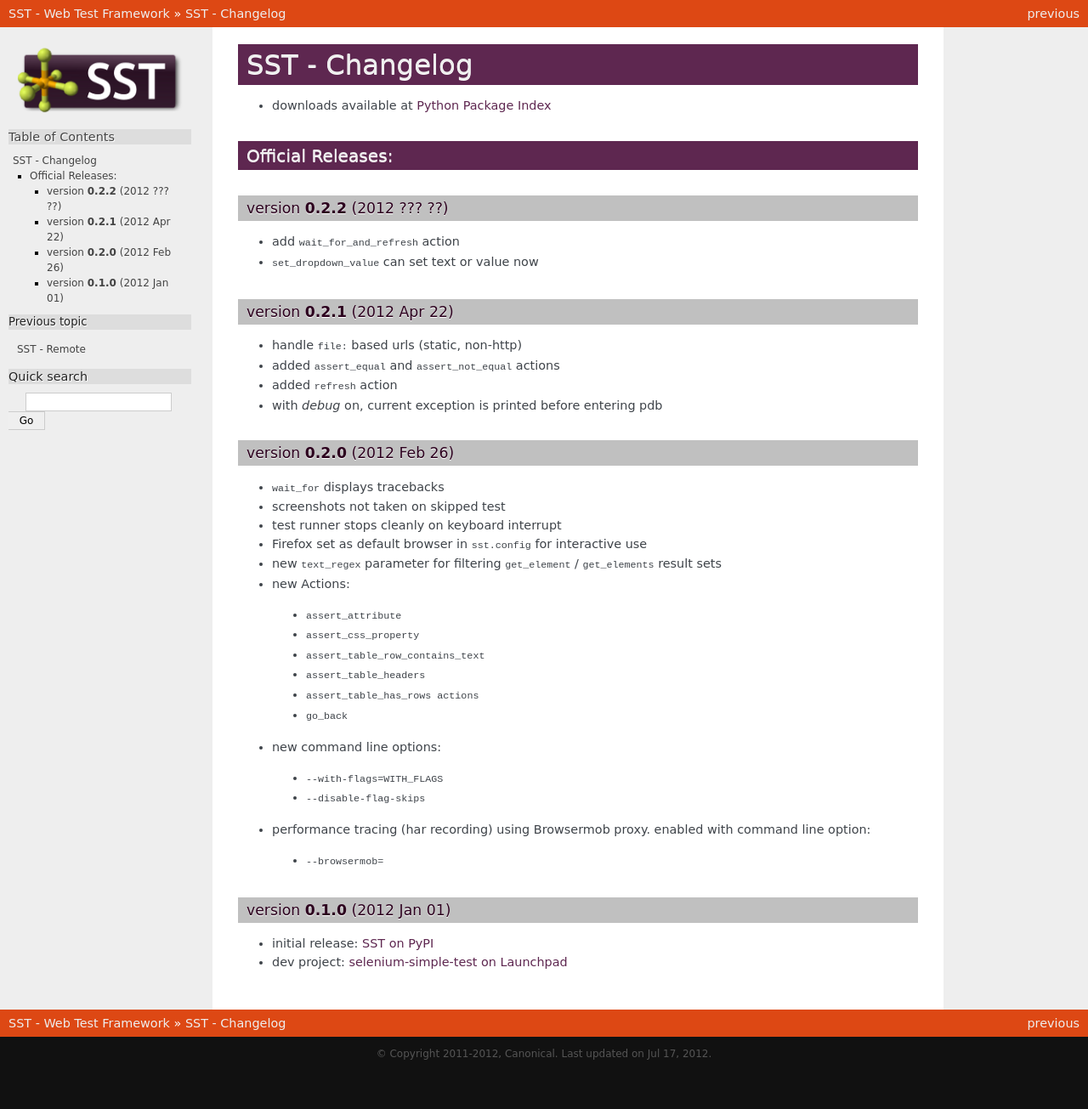
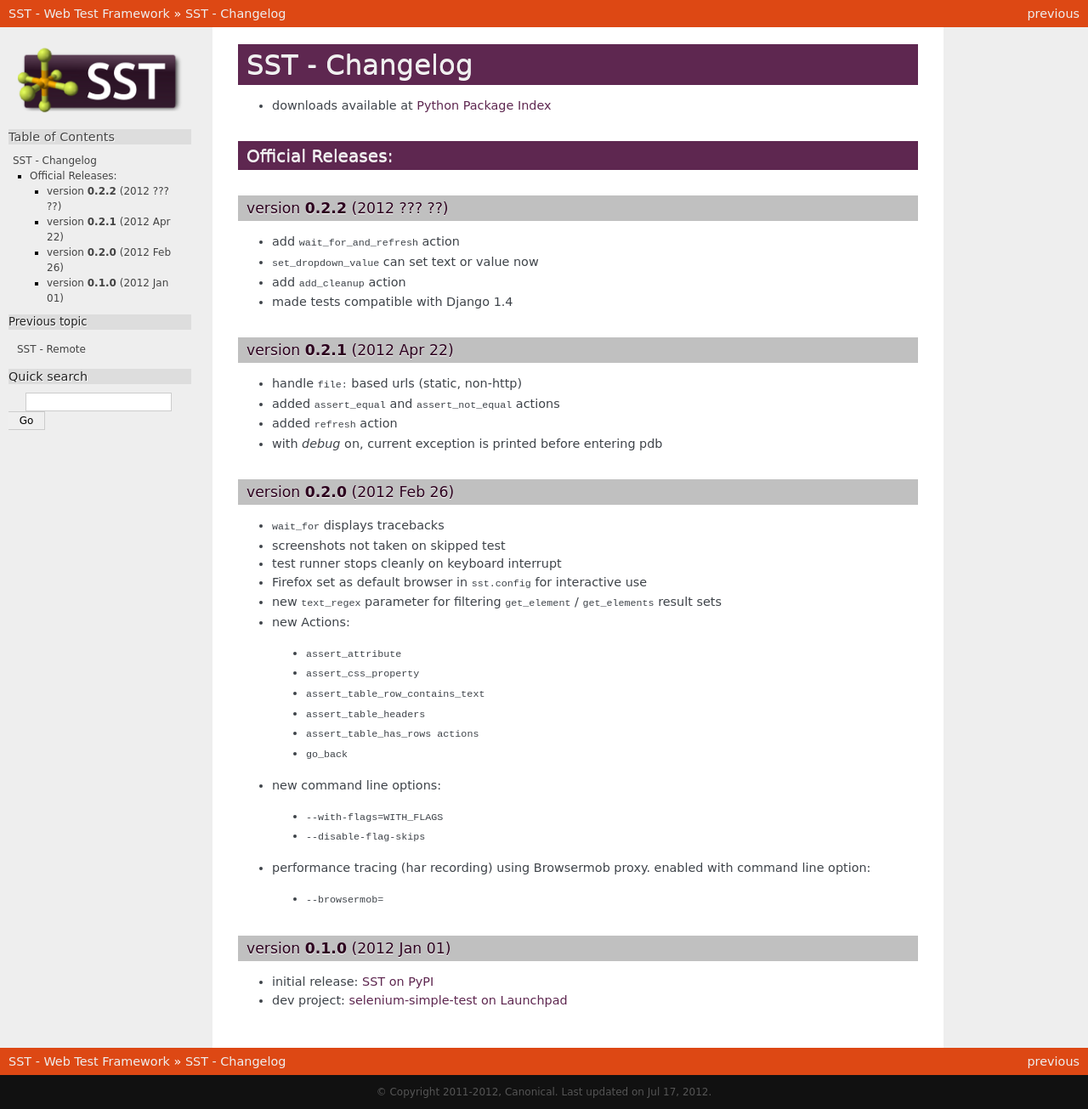
Before and after one commit to Work4Labs/selenium-simple-test, a Sphinx documentation site: the page built from docs/changelog.rst, in a window 1280 px wide. Shown: the whole page at 85% size. Built offline with Sphinx 7.4.7, drawn with Linux system fonts in a browser that asks for light colours; pages that are not in the unit, such as notebooks, are missing from menus; before the commit the page ends 1260 px from its top, so only the background shows below that.

Commit message:
Changelog update

```diff
--- a/docs/changelog.rst
+++ b/docs/changelog.rst
@@ -15,6 +15,9 @@
 
 * add ``wait_for_and_refresh`` action
 * ``set_dropdown_value`` can set text or value now
+* add ``add_cleanup`` action
+* made tests compatible with Django 1.4
+
 
 version **0.2.1** (2012 Apr 22)
 *******************************
```
